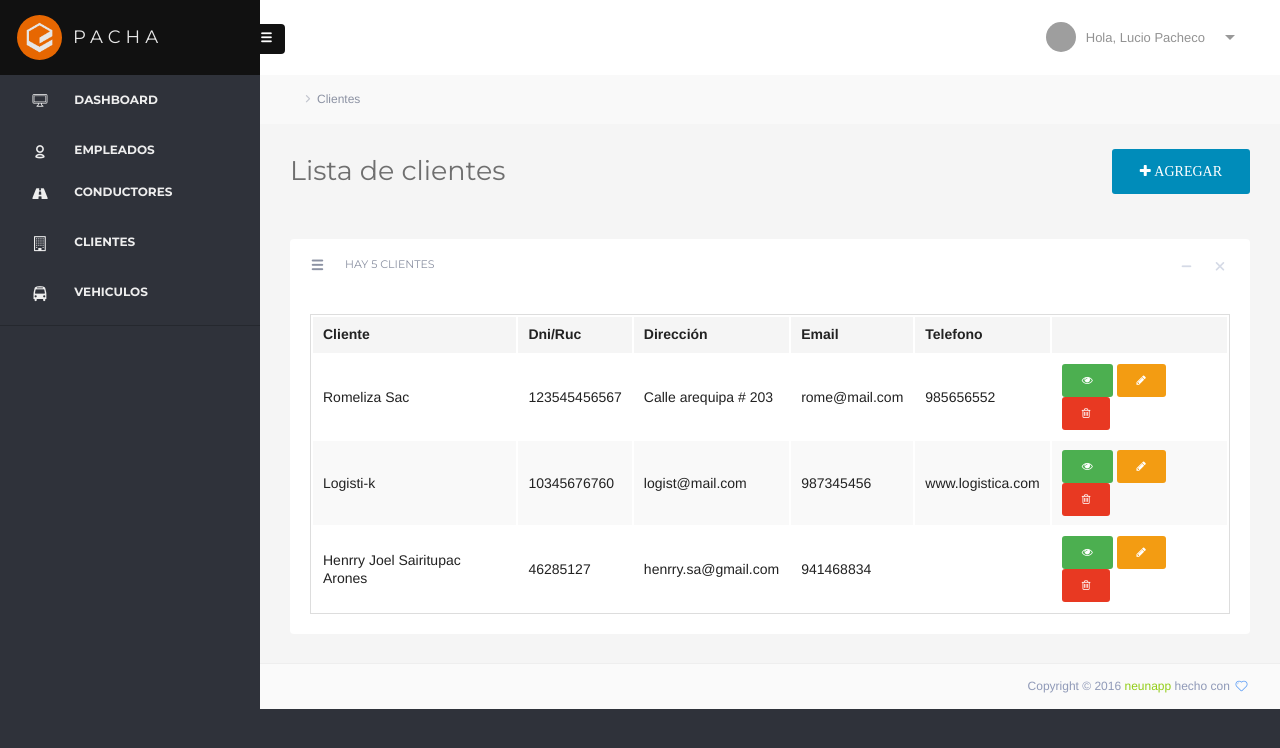
After one commit to neunapp/swnhaku, a Django app: template nhaku/templates/profiles/cliente/list.html in a window 1280 px wide. The commit adds this page. Shown: the top 748 px of the page. Run offline with Django 3.2, Linux system fonts and the light colour scheme; the template is opened without the code that fills it, so the values that code supplies are empty; some libraries are stand-ins or nearby versions; some web fonts are replaced; grey boxes are pictures that could not be loaded.

Commit message:
creacion de diseño  de listar clientes

```diff
--- a/nhaku/applications/profiles/views.py
+++ b/nhaku/applications/profiles/views.py
@@ -5,4 +5,4 @@ from django.views.generic import TemplateView
 
 
 class Dashboard(TemplateView):
-    template_name = 'profiles/admin/admin.html'
+    template_name = 'profiles/cliente/list.html'
--- a/nhaku/nhaku/settings/base.py
+++ b/nhaku/nhaku/settings/base.py
@@ -17,7 +17,6 @@ def get_secret(secret_name, secrets=secrets):
 
 SECRET_KEY = get_secret('SECRET_KEY')
 
-# SECRET_KEY = 'b-$3a=twa($y%#n!pfm5yhg=t28x8w(!bb3s9bfj7_ve_iv3k4'
 DEBUG = True
 
 ALLOWED_HOSTS = []
--- a/nhaku/static/css/theme.css
+++ b/nhaku/static/css/theme.css
@@ -224,6 +224,33 @@ Master Background Color
 .bg-opacity-white-btn:hover {
   background: rgba(255, 255, 255, 0.4) !important;
   color: white !important; }
+
+.bg-verde {
+    background: #4caf50;
+    counter-reset: white;
+}
+
+.bg-verde:hover {
+    background: #50c764;
+}
+
+.bg-amarillo {
+    background: #f39c12;
+    counter-reset: white;
+}
+
+.bg-amarillo:hover {
+    background: #f1a42a;
+}
+
+.bg-rojo {
+    background: #e83922;
+    counter-reset: white;
+}
+
+.bg-rojo:hover {
+    background: #fc3a21;
+}
 
 .border-gray {
   border-bottom: 1px solid rgba(0, 0, 0, 0.2) !important; }
--- a/nhaku/templates/profiles/admin/admin.html
+++ b/nhaku/templates/profiles/admin/admin.html
@@ -1,6 +1,11 @@
 {% extends "profiles/base_profiles.html" %}
 
 {% block title %}Dashboard Pacha Service{% endblock title %}
+
+{% block migadepan %}
+    <li>Dashboard
+    </li>
+{% endblock migadepan %}
 
 {% block rightmenu %}
 
@@ -8,7 +13,6 @@
         <a class="tooltip-tip" href="index.html" title="Dashboard">
             <i class="icon-monitor"></i>
             <span>Dashboard</span>
-
         </a>
     </li>
 
@@ -37,7 +41,6 @@
         <a class="tooltip-tip" href="index.html" title="Vehiculos">
             <i class="fa fa-bus"></i>
             <span>Vehiculos</span>
-
         </a>
     </li>
 
--- a/nhaku/templates/profiles/base_profiles.html
+++ b/nhaku/templates/profiles/base_profiles.html
@@ -102,8 +102,9 @@
                 <ul class="breadcrumbs">
                     <li><a href="#"><span class="entypo-home"></span></a>
                     </li>
-                    <li>Dashboard
-                    </li>
+
+                    {% block migadepan %}{% endblock migadepan %}
+
                 </ul>
                 <!-- end of breadcrumbs -->
 
--- /dev/null
+++ b/nhaku/templates/profiles/cliente/list.html
@@ -0,0 +1,135 @@
+{% extends "profiles/admin/admin.html" %}
+
+{% load staticfiles %}
+
+{% block title %} Lista de clientes {% endblock title %}
+
+{% block css %}
+    {{ block.super }}
+    <link href="{% static 'js/stackable/stacktable.css' %}" rel="stylesheet"/>
+    <link href="{% static 'js/stackable/responsive-table.css' %}" rel="stylesheet"/>
+{% endblock css %}
+
+{% block migadepan %}
+    <li>Clientes</li>
+{% endblock migadepan %}
+
+{% block main %}
+    <div class="row">
+        <div class="small-12 medium-6 columns">
+            <h3 class="subheader">Lista de clientes</h3>
+        </div>
+        <div class="small-12 medium-6 columns">
+            <a href="about.html" class="small radius button right">
+                <i class="fa fa-plus"> AGREGAR</i>
+            </a>
+        </div>
+    </div>
+
+    <div class="row">
+        <div class="large-12 columns">
+            <div class="box">
+                <div class="box-header bg-transparent">
+                    <!-- tools box -->
+                    <div class="pull-right box-tools">
+                        <span class="box-btn" data-widget="collapse"><i class="icon-minus"></i>
+                        </span>
+                        <span class="box-btn" data-widget="remove"><i class="icon-cross"></i>
+                        </span>
+                    </div>
+                    <h3 class="box-title"><i class="icon-menu"></i>
+                        <span>HAY 5 CLIENTES</span>
+                    </h3>
+                </div>
+                <!-- /.box-header -->
+                <div class="box-body " style="display: block;">
+                    <table id="responsive-example-table" class="table large-only">
+                        <thead>
+                            <tr>
+                                <th>Cliente</th>
+                                <th>Dni/Ruc</th>
+                                <th>Dirección</th>
+                                <th>Email</th>
+                                <th>Telefono</th>
+                                <th></th>
+                            </tr>
+                        </thead>
+                        <tbody>
+                            <tr>
+                                <td>Romeliza Sac</td>
+                                <td>123545456567</td>
+                                <td>Calle arequipa # 203</td>
+                                <td>rome@mail.com</td>
+                                <td>985656552</td>
+                                <td>
+                                    <a href="about.html" class="tiny bg-verde no-margin radius button">
+                                        <i class="fa fa-eye"></i>
+                                    </a>
+                                    <a href="about.html" class="tiny bg-amarillo no-margin radius button">
+                                        <i class="fa fa-pencil"></i>
+                                    </a>
+                                    <a href="about.html" class="tiny bg-rojo no-margin radius button">
+                                        <i class="fa fa-trash-o"></i>
+                                    </a>
+                                </td>
+                            </tr>
+                            <tr>
+                                <td>Logisti-k</td>
+                                <td>10345676760</td>
+                                <td>logist@mail.com</td>
+                                <td>987345456</td>
+                                <td>www.logistica.com</td>
+                                <td>
+                                    <a href="about.html" class="tiny bg-verde no-margin radius button">
+                                        <i class="fa fa-eye"></i>
+                                    </a>
+                                    <a href="about.html" class="tiny bg-amarillo no-margin radius button">
+                                        <i class="fa fa-pencil"></i>
+                                    </a>
+                                    <a href="about.html" class="tiny bg-rojo no-margin radius button">
+                                        <i class="fa fa-trash-o"></i>
+                                    </a>
+                                </td>
+                            </tr>
+                            <tr>
+                                <td>Henrry Joel Sairitupac Arones</td>
+                                <td>46285127</td>
+                                <td>henrry.sa@gmail.com</td>
+                                <td>941468834</td>
+                                <td></td>
+                                <td>
+                                    <a href="about.html" class="tiny bg-verde no-margin radius button">
+                                        <i class="fa fa-eye"></i>
+                                    </a>
+                                    <a href="about.html" class="tiny bg-amarillo no-margin radius button">
+                                        <i class="fa fa-pencil"></i>
+                                    </a>
+                                    <a href="about.html" class="tiny bg-rojo no-margin radius button">
+                                        <i class="fa fa-trash-o"></i>
+                                    </a>
+                                </td>
+                            </tr>
+                        </tbody>
+                    </table>
+                </div>
+            </div>
+        </div>
+    </div>
+{% endblock main %}
+
+{% block js %}
+    {{ block.super }}
+    <script src="{% static 'js/stackable/stacktable.js' %}"></script>
+    <script>
+    $(document).on('click', '#run', function(e) {
+        e.preventDefault();
+        $('#simple-example-table').stacktable({
+            hideOriginal: true
+        });
+        $(this).replaceWith('<span>ran</span>');
+    });
+    $('#responsive-example-table').stacktable({
+        myClass: 'stacktable small-only'
+    });
+    </script>
+{% endblock js %}
```
Also changed, not shown: nhaku/templates/profiles/cliente/add.html (added), nhaku/templates/profiles/cliente/delete.html (added), nhaku/templates/profiles/cliente/update.html (added).
